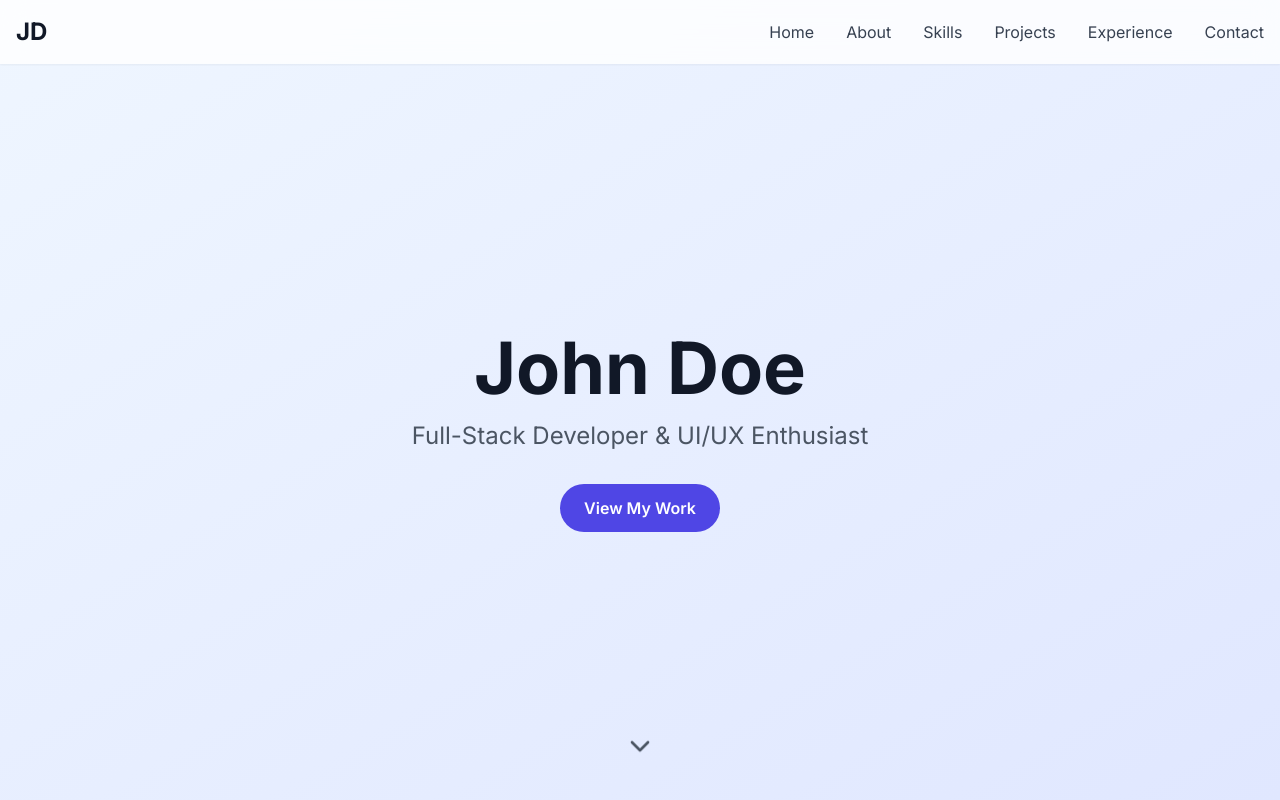
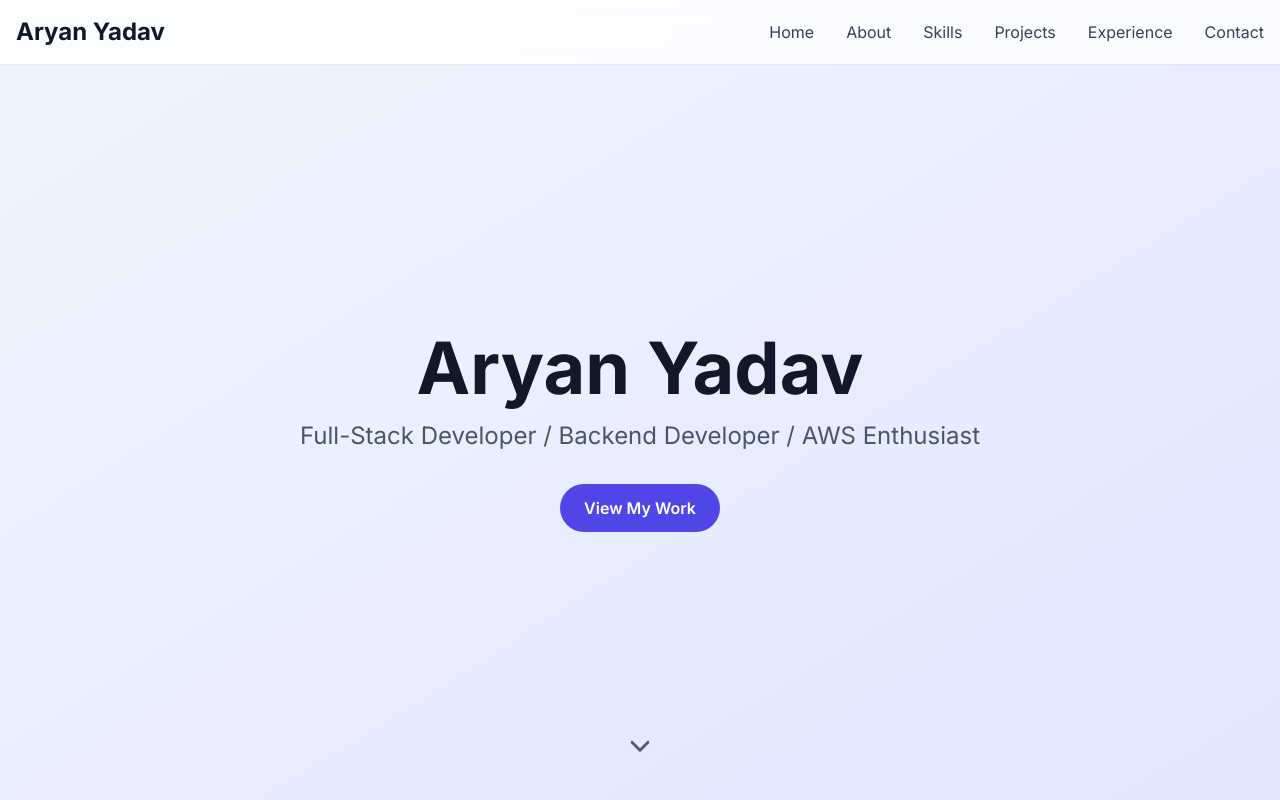
Before and after one commit to ARYAN-SHU/My-portfolio, a Next.js app: page / in a window 1280 px wide. Shown: the top 800 px of the page. Built offline with nearby package versions, Linux system fonts and the light colour scheme.

Commit message:
Updating the UI for My Profile

```diff
--- a/src/components/Contact.tsx
+++ b/src/components/Contact.tsx
@@ -63,15 +63,15 @@ export default function Contact() {
             <div className="space-y-4">
               <div className="flex items-center">
                 <Mail className="w-6 h-6 text-indigo-600 mr-4" />
-                <span className="text-gray-700 dark:text-gray-300">john.doe@example.com</span>
+                <span className="text-gray-700 dark:text-gray-300">yadava84569@gmail.com</span>
               </div>
               <div className="flex items-center">
                 <Phone className="w-6 h-6 text-indigo-600 mr-4" />
-                <span className="text-gray-700 dark:text-gray-300">+1 (555) 123-4567</span>
+                <span className="text-gray-700 dark:text-gray-300">+91 739 886 9968</span>
               </div>
               <div className="flex items-center">
                 <MapPin className="w-6 h-6 text-indigo-600 mr-4" />
-                <span className="text-gray-700 dark:text-gray-300">San Francisco, CA</span>
+                <span className="text-gray-700 dark:text-gray-300">Noida , Uttar Pradesh</span>
               </div>
             </div>
           </motion.div>
--- a/src/components/Experience.tsx
+++ b/src/components/Experience.tsx
@@ -4,23 +4,23 @@ import { motion } from 'framer-motion'
 
 const experiences = [
   {
-    title: 'Senior Full-Stack Developer',
-    company: 'TechCorp Inc.',
-    period: '2022 - Present',
-    description: 'Led development of scalable web applications using React, Node.js, and AWS.',
+    title: ' Full-Stack Developer ',
+    company: 'Tata Consultancy Services',
+    period: '2024 - Present',
+    description: 'Led development of scalable web applications using React, Node.js, and AWS Services like EC2, lambda, and S3, S3, etc...',
   },
   {
     title: 'Full-Stack Developer',
-    company: 'StartupXYZ',
-    period: '2020 - 2022',
-    description: 'Built MVPs for various startups, focusing on rapid prototyping and user experience.',
+    company: 'Cognizant',
+    period: '2024-2024',
+    description: 'Worked on building and maintaining web applications with a focus on performance and user experience using React and Django.',
   },
-  {
-    title: 'Junior Developer',
-    company: 'WebAgency',
-    period: '2019 - 2020',
-    description: 'Developed responsive websites and maintained existing client projects.',
-  },
+  // {
+  //   title: 'Junior Developer',
+  //   company: 'WebAgency',
+  //   period: '2019 - 2020',
+  //   description: 'Developed responsive websites and maintained existing client projects.',
+  // },
 ]
 
 export default function Experience() {
--- a/src/components/Hero.tsx
+++ b/src/components/Hero.tsx
@@ -13,7 +13,7 @@ export default function Hero() {
           transition={{ duration: 0.8 }}
           className="text-5xl md:text-7xl font-bold text-gray-900 dark:text-white mb-4"
         >
-          John Doe
+          Aryan Yadav
         </motion.h1>
         <motion.p
           initial={{ opacity: 0, y: 50 }}
@@ -21,7 +21,7 @@ export default function Hero() {
           transition={{ duration: 0.8, delay: 0.2 }}
           className="text-xl md:text-2xl text-gray-600 dark:text-gray-300 mb-8"
         >
-          Full-Stack Developer & UI/UX Enthusiast
+          Full-Stack Developer / Backend Developer / AWS Enthusiast
         </motion.p>
         <motion.button
           initial={{ opacity: 0 }}
--- a/src/components/Navbar.tsx
+++ b/src/components/Navbar.tsx
@@ -27,7 +27,7 @@ export default function Navbar() {
             animate={{ opacity: 1, x: 0 }}
             transition={{ duration: 0.5 }}
           >
-            JD
+            Aryan Yadav
           </motion.a>
 
           {/* Desktop Navigation */}
```
